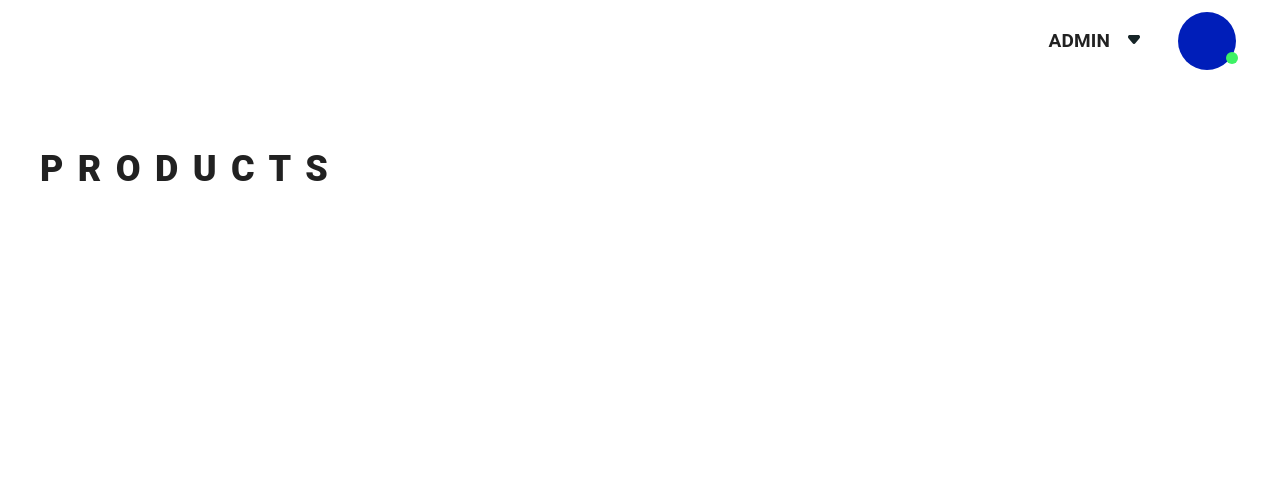
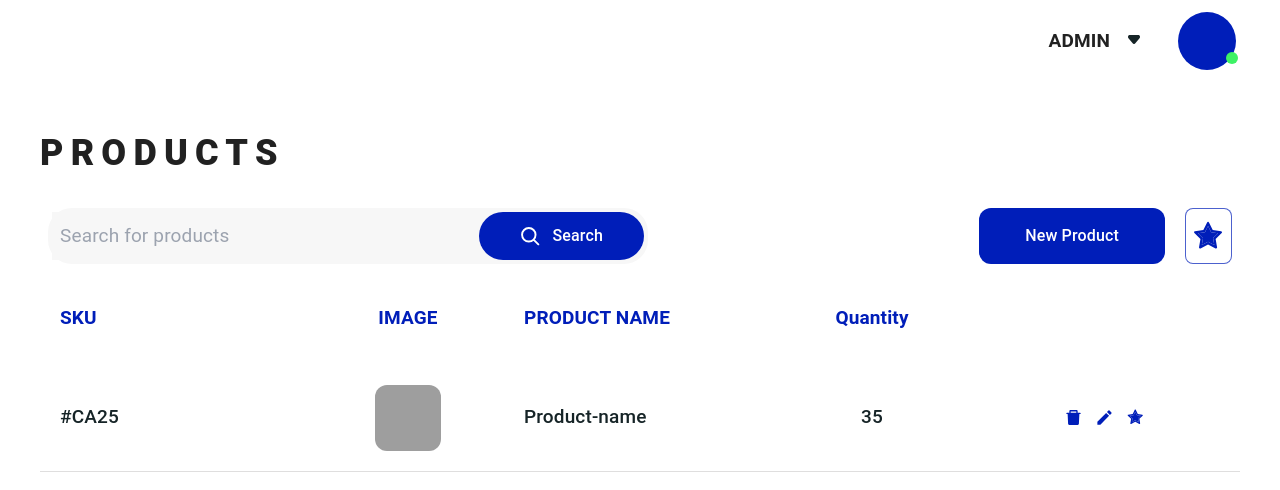
Before and after one commit to NaveenDanj/code94-ecom-frontend, a React (Vite) app: page / in a window 1280 px wide. Shown: the top 490 px of the page. Built offline with nearby package versions, Linux system fonts and the light colour scheme; grey boxes are pictures that could not be loaded.

Commit message:
added product page

```diff
--- a/src/components/MainBar.tsx
+++ b/src/components/MainBar.tsx
@@ -1,7 +1,27 @@
+import searchIcon from '../assets/icons/searchIcon.svg'
+import starIcon from '../assets/icons/starred.svg'
 
 function MainBar() {
   return (
-    <div>MainBar</div>
+    <div className="tw-w-full tw-flex tw-justify-between tw-p-2 ">
+
+        <div className="tw-bg-[#F7F7F7] tw-flex tw-flex-grow tw-max-w-[600px] tw-gap-3 tw-p-1 tw-rounded-3xl tw-my-auto">
+            <input className="tw-bg-[#F7F7F7] tw-flex tw-flex-grow tw-text-[19px] tw-p-2" type="text" placeholder='Search for products' />
+            <button className="tw-px-[40px] tw-flex tw-gap-3 tw-py-[11px] tw-rounded-3xl tw-bg-[#001EB9] tw-text-white">
+                <img className='tw-w-[20px] tw-h-[20px] tw-my-auto' src={searchIcon} />
+                Search
+            </button>
+        </div>
+
+        <div className='tw-flex tw-gap-5 tw-justify-end tw-my-auto'>
+            <button className="tw-px-[45px] tw-flex tw-py-[15px] tw-rounded-xl tw-bg-[#001EB9] tw-text-white tw-my-auto">New Product</button>
+            <button style={{ border : '1px solid rgba(0, 30, 185,0.7)' }} className="tw-px-[5px] tw-flex tw-my-auto tw-bg-white tw-border-[1px]">
+                <img className='tw-w-[35px] tw-h-[35px] ' src={starIcon} />
+            </button>
+        </div>
+
+
+    </div>
   )
 }
 
--- a/src/index.css
+++ b/src/index.css
@@ -34,6 +34,10 @@ a {
 }
 a:hover {
   color: #535bf2;
+}
+
+textarea:focus, input:focus{
+  outline: none;
 }
 
 body {
--- a/src/pages/App/Product.tsx
+++ b/src/pages/App/Product.tsx
@@ -1,11 +1,68 @@
+import MainBar from "../../components/MainBar"
+import editIcon from '../../assets/icons/edit-icon.svg'
+import deleteIcon from '../../assets/icons/delete-icon.svg'
+import starredIcon from '../../assets/icons/starred.svg'
 
 function Product() {
   return (
     <div className="tw-w-full tw-flex tw-flex-col tw-p-10">
 
-        <div className="tw-mt-5">
-            <label className="tw-text-[36px] tw-font-[900] tw-tracking-[0.4em] ">PRODUCTS</label>
+        <div className="tw-mt-1 tw-mb-5">
+            <label className="tw-text-[36px] tw-font-[900] tw-tracking-[0.2em] ">PRODUCTS</label>
         </div>
+
+        <MainBar />
+
+        <div className="tw-w-full tw-grid tw-grid-cols-5  tw-mt-3 tw-p-5">
+
+            <div className="tw-flex tw-justify-start tw-my-auto">
+                <label className="tw-text-[19px] tw-font-[700] tw-text-[#001EB9]">SKU</label>
+            </div>
+
+            <div className="tw-flex tw-justify-center tw-my-auto">
+                <label className="tw-text-[19px] tw-font-[700] tw-text-[#001EB9]">IMAGE</label>
+            </div>
+
+            <div className="tw-my-auto tw-flex tw-justify-start">
+                <label className="tw-text-[19px] tw-font-[700] tw-text-[#001EB9]">PRODUCT NAME</label>
+            </div>
+
+            <div className="tw-my-auto tw-flex tw-justify-center">
+                <label className="tw-text-[19px] tw-font-[700] tw-text-[#001EB9]">Quantity</label>
+            </div>
+
+            <div className=""></div>
+
+        </div>
+
+        <div style={{ borderBottom : '1px solid rgba(150, 145, 145 , 0.3)' }} className="tw-w-full tw-grid tw-grid-cols-5  tw-mt-3 tw-p-5">
+
+            <div className="tw-flex tw-justify-start tw-my-auto">
+                <label className="tw-text-[19px] tw-font-[500] tw-text-[#162427]">#CA25</label>
+            </div>
+
+            <div className="tw-flex tw-justify-center tw-my-auto">
+                <img className="tw-rounded-xl tw-w-[66px] tw-h-[66px]" src="https://avatars.githubusercontent.com/u/48654030?v=4" />
+            </div>
+
+            <div className="tw-my-auto tw-flex tw-justify-start">
+                <label className="tw-text-[19px] tw-font-[500] tw-text-[#162427]">Product-name</label>
+            </div>
+
+            <div className="tw-my-auto tw-flex tw-justify-center">
+                <label className="tw-text-[19px] tw-font-[500] tw-text-[#162427]">35</label>
+            </div>
+
+            <div className="tw-my-auto tw-flex tw-justify-center tw-gap-3">
+
+                <img className="tw-w-[19px] tw-h-[19px] tw-cursor-pointer" src={deleteIcon} />
+                <img className="tw-w-[19px] tw-h-[19px] tw-cursor-pointer" src={editIcon} />
+                <img className="tw-w-[19px] tw-h-[19px] tw-cursor-pointer" src={starredIcon} />
+
+            </div>
+
+        </div>
+
 
     </div>
   )
```
Also changed, not shown: src/assets/icons/searchIcon.svg (added).
